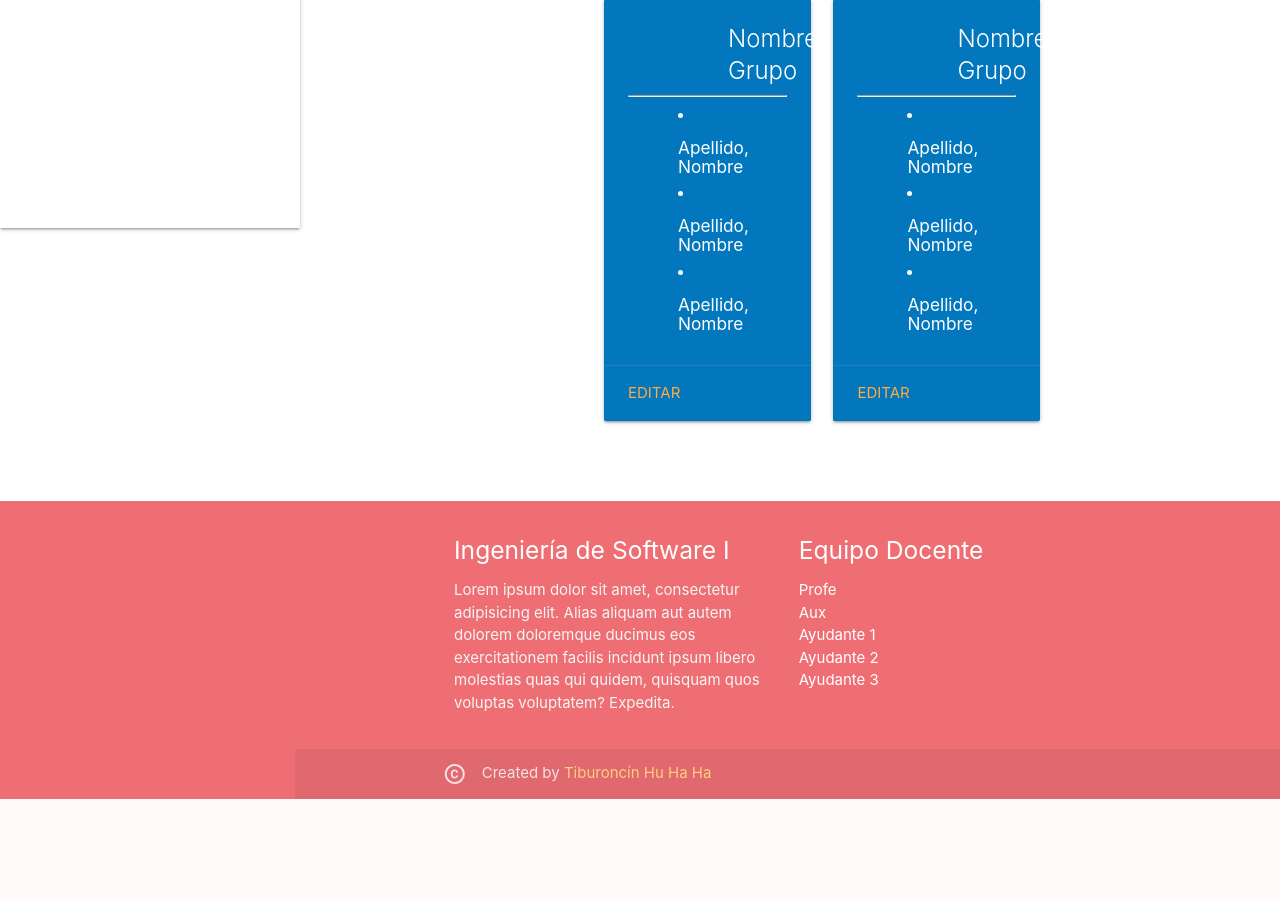
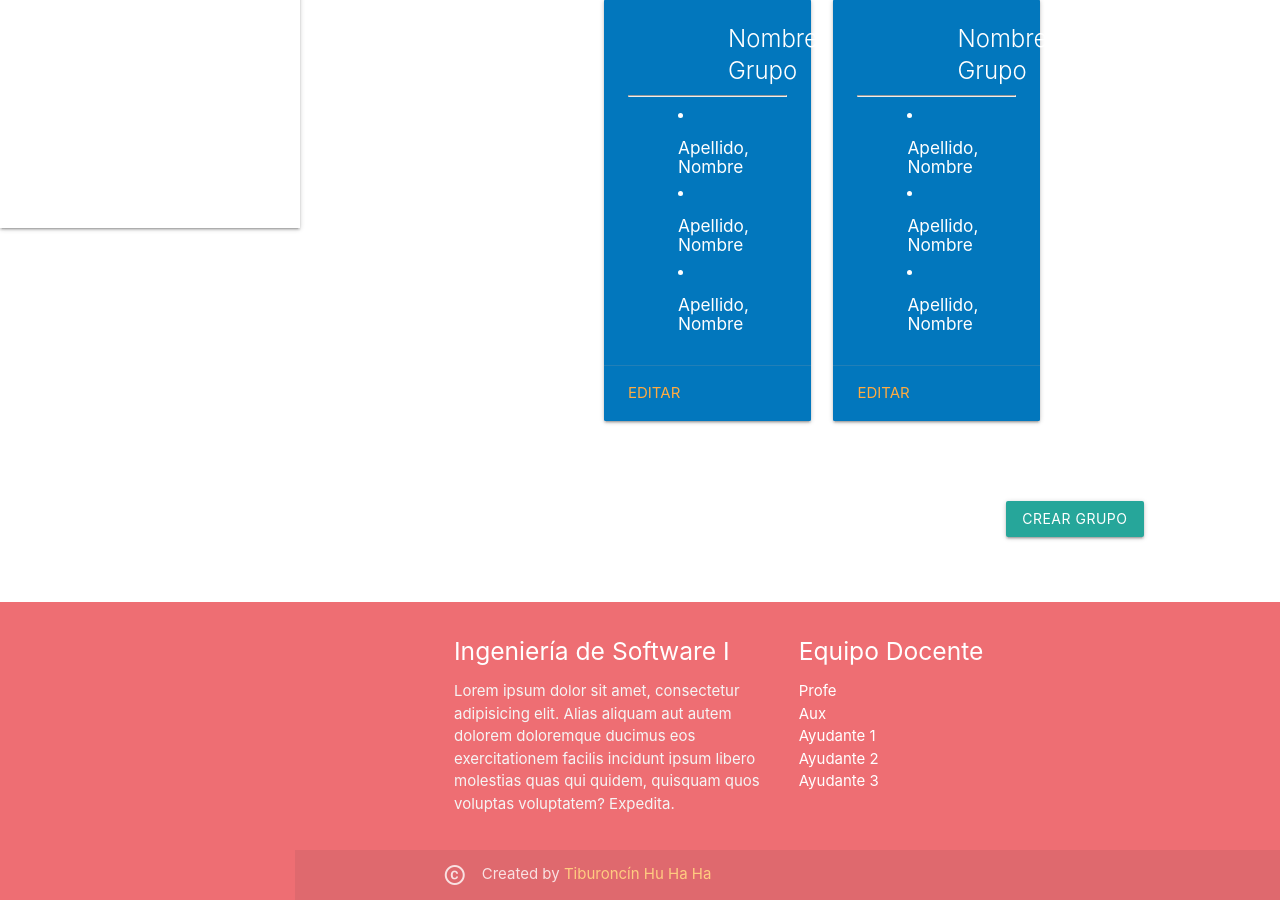
Before and after one commit to DCC-CC4401/2018-2-Equipo-11-T2, a Django app: page /course/teacher/ in a window 1280 px wide, after a click on "GRUPOS". Shown: the part 696-1596 px from the top of the page. Before the commit the page ends 1495 px from the top, so only its background shows below. Run offline with Django 3.2, Linux system fonts and the light colour scheme.

Commit message:
added button for creation of groups on course view

```diff
--- a/T2/coevaluacion/templates/course-teacher-view.html
+++ b/T2/coevaluacion/templates/course-teacher-view.html
@@ -212,6 +212,11 @@
                         </div>
                     </div>
                 </div>
+                <br><br>
+                <div class="row" align="right">
+                <button class="btn waves-effect waves-light" type="submit" name="CreateGroup">
+                    Crear Grupo </button><br/>
+                </div>
 
             </div>
 
```
